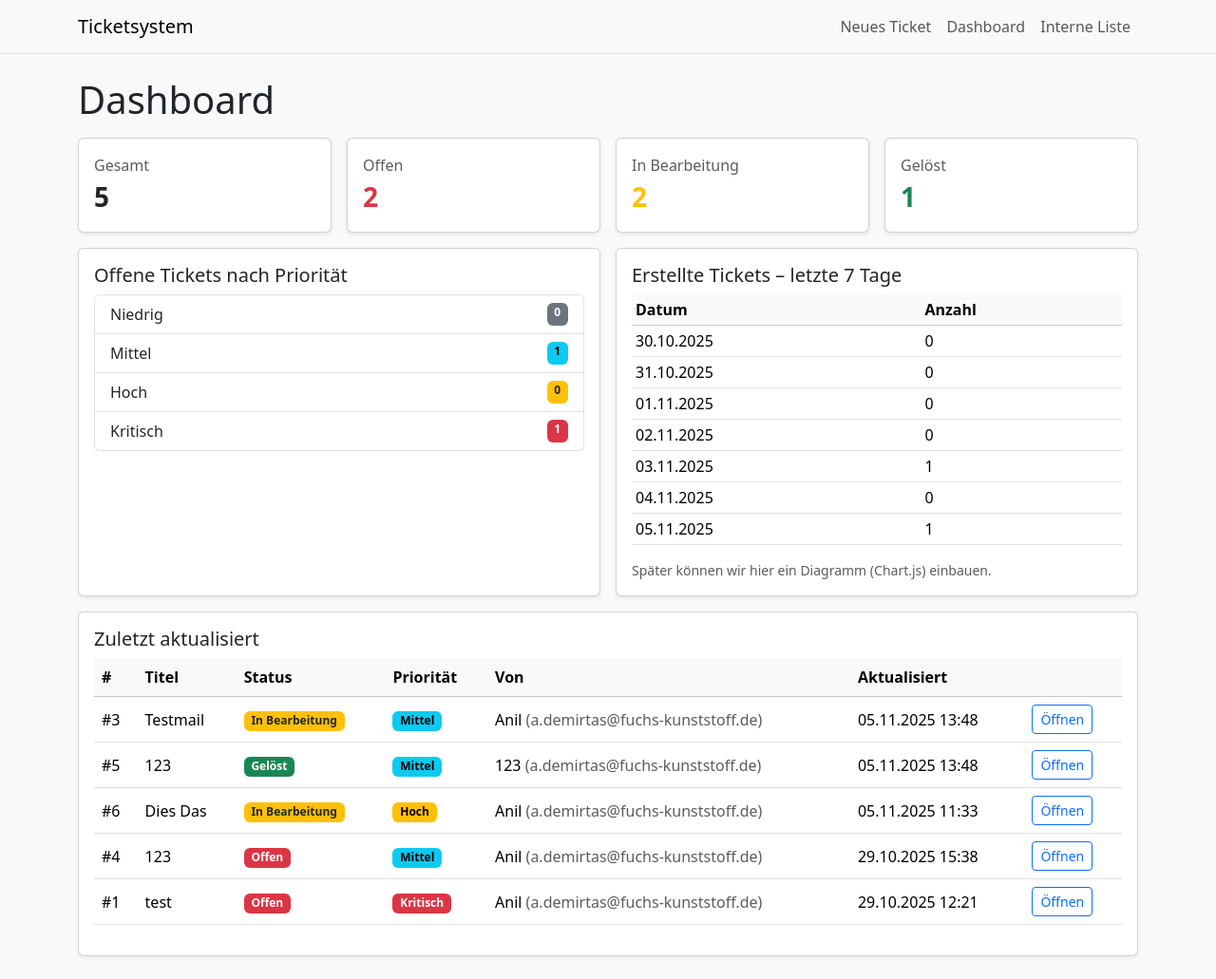
After one commit to Anil31/ticketsystem, a Django app: page /intern/ in a window 1280 px wide. The commit adds this page. Shown: the whole page at 95% size. Run offline with Django 5.2, Linux system fonts and the light colour scheme; data comes from the database, SQL or seed files in the repository; both versions use the stored data as it was after the commit.

```diff
--- a/helpdesk/urls.py
+++ b/helpdesk/urls.py
@@ -12,6 +12,7 @@ urlpatterns = [
     path("danke/", tviews.ticket_thanks, name="ticket_thanks"),
 
     # Intern (Liste/Details/Statuswechsel)
+    path("intern/", tviews.internal_dashboard, name="intern_dashboard"),
     path("intern/tickets/", tviews.internal_ticket_list, name="intern_ticket_list"),
     path("intern/tickets/<int:pk>/", tviews.internal_ticket_detail, name="intern_ticket_detail"),
 ]
--- /dev/null
+++ b/templates/base.html
@@ -0,0 +1,30 @@
+<!doctype html>
+<html lang="de">
+<head>
+  <meta charset="utf-8" />
+  <title>{% block title %}Ticketsystem{% endblock %}</title>
+  <meta name="viewport" content="width=device-width, initial-scale=1" />
+  <link href="https://cdn.jsdelivr.net/npm/bootstrap@5.3.3/dist/css/bootstrap.min.css" rel="stylesheet">
+</head>
+<body class="bg-light">
+<nav class="navbar navbar-expand-lg bg-body-tertiary border-bottom">
+  <div class="container">
+    <a class="navbar-brand" href="/">Ticketsystem</a>
+    <div class="navbar-nav">
+      <a class="nav-link" href="/">Neues Ticket</a>
+      <a class="nav-link" href="/intern/">Dashboard</a>
+      <a class="nav-link" href="/intern/tickets/">Interne Liste</a>
+
+    </div>
+  </div>
+</nav>
+<main class="container py-4">
+  {% if messages %}
+    {% for m in messages %}
+      <div class="alert alert-{{ m.tags }} mb-3">{{ m }}</div>
+    {% endfor %}
+  {% endif %}
+  {% block content %}{% endblock %}
+</main>
+</body>
+</html>
--- /dev/null
+++ b/templates/tickets/intern_dashboard.html
@@ -0,0 +1,144 @@
+{% extends "base.html" %}
+{% block title %}Dashboard{% endblock %}
+{% block content %}
+
+<h1 class="mb-3">Dashboard</h1>
+
+<!-- KPIs -->
+<div class="row g-3 mb-3">
+  <div class="col-md-3">
+    <div class="card shadow-sm">
+      <div class="card-body">
+        <div class="text-muted">Gesamt</div>
+        <div class="fs-3 fw-bold">{{ total }}</div>
+      </div>
+    </div>
+  </div>
+  <div class="col-md-3">
+    <div class="card shadow-sm">
+      <div class="card-body">
+        <div class="text-muted">Offen</div>
+        <div class="fs-3 fw-bold text-danger">{{ count_open }}</div>
+      </div>
+    </div>
+  </div>
+  <div class="col-md-3">
+    <div class="card shadow-sm">
+      <div class="card-body">
+        <div class="text-muted">In Bearbeitung</div>
+        <div class="fs-3 fw-bold text-warning">{{ count_progress }}</div>
+      </div>
+    </div>
+  </div>
+  <div class="col-md-3">
+    <div class="card shadow-sm">
+      <div class="card-body">
+        <div class="text-muted">Gelöst</div>
+        <div class="fs-3 fw-bold text-success">{{ count_resolved }}</div>
+      </div>
+    </div>
+  </div>
+</div>
+
+<!-- Verteilung offene Tickets nach Priorität -->
+<div class="row g-3 mb-3">
+  <div class="col-lg-6">
+    <div class="card shadow-sm h-100">
+      <div class="card-body">
+        <h5 class="card-title">Offene Tickets nach Priorität</h5>
+        <ul class="list-group">
+          <li class="list-group-item d-flex justify-content-between">
+            <span>Niedrig</span><span class="badge text-bg-secondary">{{ prio_open_low }}</span>
+          </li>
+          <li class="list-group-item d-flex justify-content-between">
+            <span>Mittel</span><span class="badge text-bg-info">{{ prio_open_medium }}</span>
+          </li>
+          <li class="list-group-item d-flex justify-content-between">
+            <span>Hoch</span><span class="badge text-bg-warning text-dark">{{ prio_open_high }}</span>
+          </li>
+          <li class="list-group-item d-flex justify-content-between">
+            <span>Kritisch</span><span class="badge text-bg-danger">{{ prio_open_critical }}</span>
+          </li>
+        </ul>
+      </div>
+    </div>
+  </div>
+
+  <!-- Letzte 7 Tage -->
+  <div class="col-lg-6">
+    <div class="card shadow-sm h-100">
+      <div class="card-body">
+        <h5 class="card-title">Erstellte Tickets – letzte 7 Tage</h5>
+        <div class="table-responsive">
+          <table class="table table-sm align-middle">
+            <thead class="table-light">
+              <tr><th>Datum</th><th>Anzahl</th></tr>
+            </thead>
+            <tbody>
+              {% for d in last7 %}
+              <tr>
+                <td>{{ d.date|date:"d.m.Y" }}</td>
+                <td>{{ d.count }}</td>
+              </tr>
+              {% endfor %}
+            </tbody>
+          </table>
+        </div>
+        <p class="text-muted small mb-0">Später können wir hier ein Diagramm (Chart.js) einbauen.</p>
+      </div>
+    </div>
+  </div>
+</div>
+
+<!-- Zuletzt aktualisierte Tickets -->
+<div class="card shadow-sm">
+  <div class="card-body">
+    <h5 class="card-title">Zuletzt aktualisiert</h5>
+    <div class="table-responsive">
+      <table class="table table-hover align-middle">
+        <thead class="table-light">
+          <tr>
+            <th>#</th>
+            <th>Titel</th>
+            <th>Status</th>
+            <th>Priorität</th>
+            <th>Von</th>
+            <th>Aktualisiert</th>
+            <th></th>
+          </tr>
+        </thead>
+        <tbody>
+          {% for t in recent %}
+          <tr>
+            <td>#{{ t.id }}</td>
+            <td>{{ t.title }}</td>
+            <td>
+              {% if t.status == 'open' %}
+                <span class="badge text-bg-danger">Offen</span>
+              {% elif t.status == 'in_progress' %}
+                <span class="badge text-bg-warning text-dark">In Bearbeitung</span>
+              {% elif t.status == 'resolved' %}
+                <span class="badge text-bg-success">Gelöst</span>
+              {% else %}
+                <span class="badge text-bg-secondary">{{ t.get_status_display }}</span>
+              {% endif %}
+            </td>
+            <td>
+              <span class="badge {% if t.priority == 'critical' %}text-bg-danger{% elif t.priority == 'high' %}text-bg-warning{% elif t.priority == 'medium' %}text-bg-info{% else %}text-bg-secondary{% endif %}">
+                {{ t.get_priority_display }}
+              </span>
+            </td>
+            <td>{{ t.name }} <span class="text-muted">({{ t.email }})</span></td>
+            <td>{{ t.updated_at|date:"d.m.Y H:i" }}</td>
+            <td><a class="btn btn-sm btn-outline-primary" href="{% url 'intern_ticket_detail' t.id %}">Öffnen</a></td>
+          </tr>
+          {% empty %}
+          <tr><td colspan="7" class="text-center text-muted py-4">Noch keine Tickets.</td></tr>
+          {% endfor %}
+        </tbody>
+      </table>
+    </div>
+  </div>
+</div>
+
+{% endblock %}
--- a/tickets/views.py
+++ b/tickets/views.py
@@ -4,9 +4,15 @@ from django.urls import reverse
 from django.template.loader import render_to_string
 from django.core.mail import EmailMultiAlternatives
 from django.conf import settings
+from django.shortcuts import get_object_or_404
+from django.core.paginator import Paginator
+from django.db.models import Q, Count
+from django.contrib import messages
+from django.utils import timezone
+
 
 from .forms import TicketForm
-from .models import Attachment
+from .models import Attachment, Ticket
 
 def _send_ticket_created_mail(ticket):
     subject = f"[Ticket #{ticket.id}] {ticket.title}"
@@ -63,3 +69,95 @@ def ticket_create(request):
 def ticket_thanks(request):
     tid = request.GET.get("id")
     return render(request, "tickets/thanks.html", {"ticket_id": tid})
+
+# --- Interne Liste ---
+def internal_ticket_list(request):
+    q = request.GET.get("q", "").strip()
+    status = request.GET.get("status", "").strip()
+
+    qs = Ticket.objects.all().order_by("-updated_at")
+    if status:
+        qs = qs.filter(status=status)
+    if q:
+        qs = qs.filter(
+            Q(title__icontains=q) |
+            Q(description__icontains=q) |
+            Q(name__icontains=q) |
+            Q(email__icontains=q)
+        )
+
+    paginator = Paginator(qs, 12)
+    page_obj = paginator.get_page(request.GET.get("page"))
+
+    return render(
+        request,
+        "tickets/intern_list.html",
+        {
+            "page_obj": page_obj,
+            "q": q,
+            "status": status,
+            "statuses": Ticket.Status.choices,
+        },
+    )
+
+# --- Interne Detailseite + Status ändern ---
+def internal_ticket_detail(request, pk):
+    t = get_object_or_404(Ticket, pk=pk)
+
+    if request.method == "POST":
+        new_status = request.POST.get("status")
+        allowed = dict(Ticket.Status.choices).keys()
+        if new_status in allowed:
+            t.status = new_status
+            t.save()
+            messages.success(request, "Status aktualisiert.")
+            return redirect("intern_ticket_detail", pk=t.pk)
+        else:
+            messages.error(request, "Ungültiger Status.")
+            return redirect("intern_ticket_detail", pk=t.pk)
+
+    return render(request, "tickets/intern_detail.html", {"ticket": t})
+
+
+def internal_dashboard(request):
+
+    # Status-KPIs
+    total = Ticket.objects.count()
+    count_open = Ticket.objects.filter(status=Ticket.Status.OPEN).count()
+    count_progress = Ticket.objects.filter(status=Ticket.Status.IN_PROGRESS).count()
+    count_resolved = Ticket.objects.filter(status=Ticket.Status.RESOLVED).count()
+
+    # Verteilung nach Priorität (nur offene Tickets – aussagekräftiger)
+    open_by_prio = (
+        Ticket.objects.filter(status=Ticket.Status.OPEN)
+        .values("priority")
+        .annotate(c=Count("id"))
+    )
+    prio_map = {"low": 0, "medium": 0, "high": 0, "critical": 0}
+    for row in open_by_prio:
+        prio_map[row["priority"]] = row["c"]
+
+    # Letzte Tickets (zuletzt aktualisiert)
+    recent = Ticket.objects.all().order_by("-updated_at")[:8]
+
+    # Tickets in den letzten 7 Tagen (erstellt)
+    today = timezone.localdate()
+    last7 = []
+    for i in range(6, -1, -1):
+        day = today - timezone.timedelta(days=i)
+        n = Ticket.objects.filter(created_at__date=day).count()
+        last7.append({"date": day, "count": n})
+
+    ctx = {
+        "total": total,
+        "count_open": count_open,
+        "count_progress": count_progress,
+        "count_resolved": count_resolved,
+        "prio_open_low": prio_map["low"],
+        "prio_open_medium": prio_map["medium"],
+        "prio_open_high": prio_map["high"],
+        "prio_open_critical": prio_map["critical"],
+        "recent": recent,
+        "last7": last7,
+    }
+    return render(request, "tickets/intern_dashboard.html", ctx)
```
Also changed, not shown: templates/admin/index.html (added, +11 -0 lines), templates/tickets/create.html (+31 -4 lines), templates/tickets/intern_detail.html (added, +72 -0 lines), templates/tickets/intern_list.html (added, +88 -0 lines), templates/tickets/thanks.html (+9 -2 lines), db.sqlite3, static/img/fuchs_bg.jpg (added).
